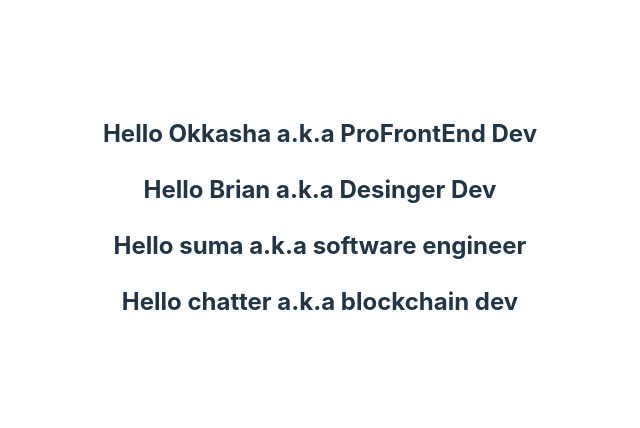
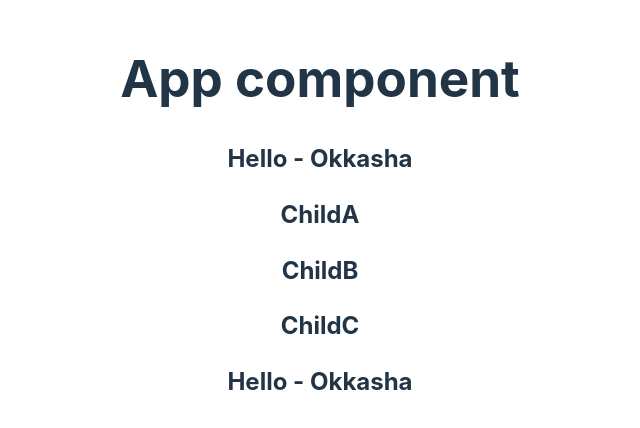
Before and after one commit to OkkashaAlly/svelte, a Svelte app: page / in a window 1280 px wide. Shown: the part 182-610 px from the top of the page, without its empty margins (320-960 px from the left). Built offline with nearby package versions, Linux system fonts and the light colour scheme.

Commit message:
19 - Context API

```diff
--- a/src/App.svelte
+++ b/src/App.svelte
@@ -1,19 +1,20 @@
 <script>
-  import Greet from "./components/Greet.svelte";
+  import { setContext } from "svelte";
+  import ChildA from "./components/ChildA.svelte";
 
-  const name = "suma";
 
   const person = {
-    name: "chatter",
-    heroName: "blockchain dev",
+    name: "Okkasha",
+    heroName: "ProFrontEnd Dev",
   };
+
+  setContext("person-details", person)
 </script>
 
 <main>
-  <Greet name="Okkasha" heroName="ProFrontEnd Dev" />
-  <Greet name="Brian" heroName="Desinger Dev" />
-  <Greet {name} />
-  <Greet {...person} />
+  <h1>App component</h1>
+  <h2>Hello - {person.name}</h2>
+  <ChildA/>
 </main>
 
 <style>
--- /dev/null
+++ b/src/components/ChildA.svelte
@@ -0,0 +1,8 @@
+<script>
+  import ChildB from "./ChildB.svelte";
+
+
+</script>
+
+<h2>ChildA</h2>
+<ChildB/>
--- /dev/null
+++ b/src/components/ChildB.svelte
@@ -0,0 +1,8 @@
+<script>
+  import ChildC from "./ChildC.svelte";
+
+
+</script>
+
+<h2>ChildB</h2>
+<ChildC/>
--- /dev/null
+++ b/src/components/ChildC.svelte
@@ -0,0 +1,8 @@
+<script>
+  import { getContext } from "svelte";
+
+  const person = getContext('person-details')
+</script>
+
+<h2>ChildC</h2>
+<h2>Hello - {person.name}</h2>
--- a/src/components/Greet.svelte
+++ /dev/null
@@ -1,6 +0,0 @@
-<script>
-  export let name;
-  export let heroName = "software engineer";
-</script>
-
-<h2>Hello {name} a.k.a {heroName}</h2>
```
